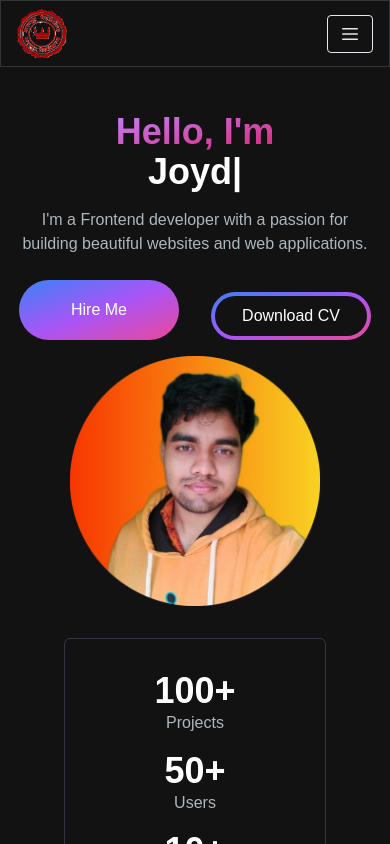
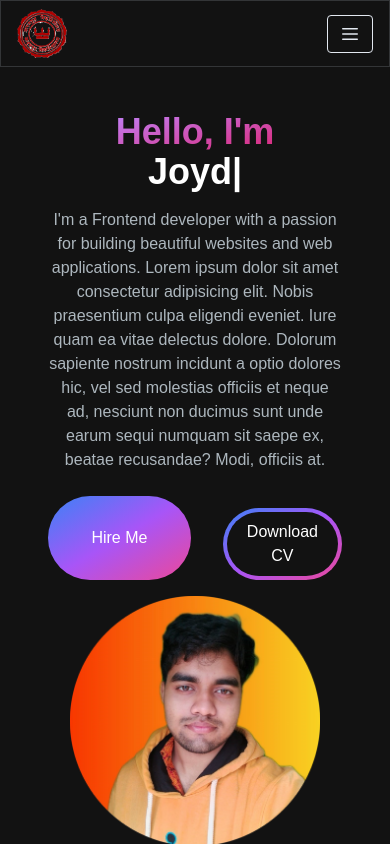
Before and after one commit to joydipdewasi/portfoliowebsite, a Next.js app: page / in a window 390 px wide. Shown: the top 844 px of the page. Built offline with nearby package versions, Linux system fonts and the light colour scheme.

Commit message:
agan fix wifull for button section because responsive ploblem

```diff
--- a/app/components/HeroSection.jsx
+++ b/app/components/HeroSection.jsx
@@ -44,19 +44,24 @@ const HeroSection = () => {
             </h1>
             <p className="text-[#ADB7BE] text-base sm:text-lg mb-6 lg:text-xl">
               I'm a Frontend developer with a passion for building beautiful
-              websites and web applications.
+              websites and web applications. Lorem ipsum dolor sit amet
+              consectetur adipisicing elit. Nobis praesentium culpa eligendi
+              eveniet. Iure quam ea vitae delectus dolore. Dolorum sapiente
+              nostrum incidunt a optio dolores hic, vel sed molestias officiis
+              et neque ad, nesciunt non ducimus sunt unde earum sequi numquam
+              sit saepe ex, beatae recusandae? Modi, officiis at.
             </p>
             {/* --------Button section-------- */}
             <div className="flex space-x-4">
               <button
                 onClick={handleHire}
-                className="px-6 py-3 w-40 sm:w-fit rounded-full mr-4 bg-gradient-to-br from-blue-500 via-purple-500 to-pink-500 hover:bg-slate-300 text-white"
+                className="px-6 py-3 w-full sm:w-fit rounded-full mr-4 bg-gradient-to-br from-blue-500 via-purple-500 to-pink-500 hover:bg-slate-300 text-white"
               >
                 Hire Me
               </button>
               <button
                 onClick={handleCVDownload}
-                className="px-1 py-1 w-40 sm:w-fit rounded-full bg-gradient-to-br from-blue-500 via-purple-500 to-pink-500 text-white mt-3"
+                className="px-1 py-1 w-full sm:w-fit rounded-full bg-gradient-to-br from-blue-500 via-purple-500 to-pink-500 text-white mt-3"
               >
                 <span className="block bg-[#121212] hover:bg-slate-800 rounded-full px-5 py-2">
                   Download CV
```
